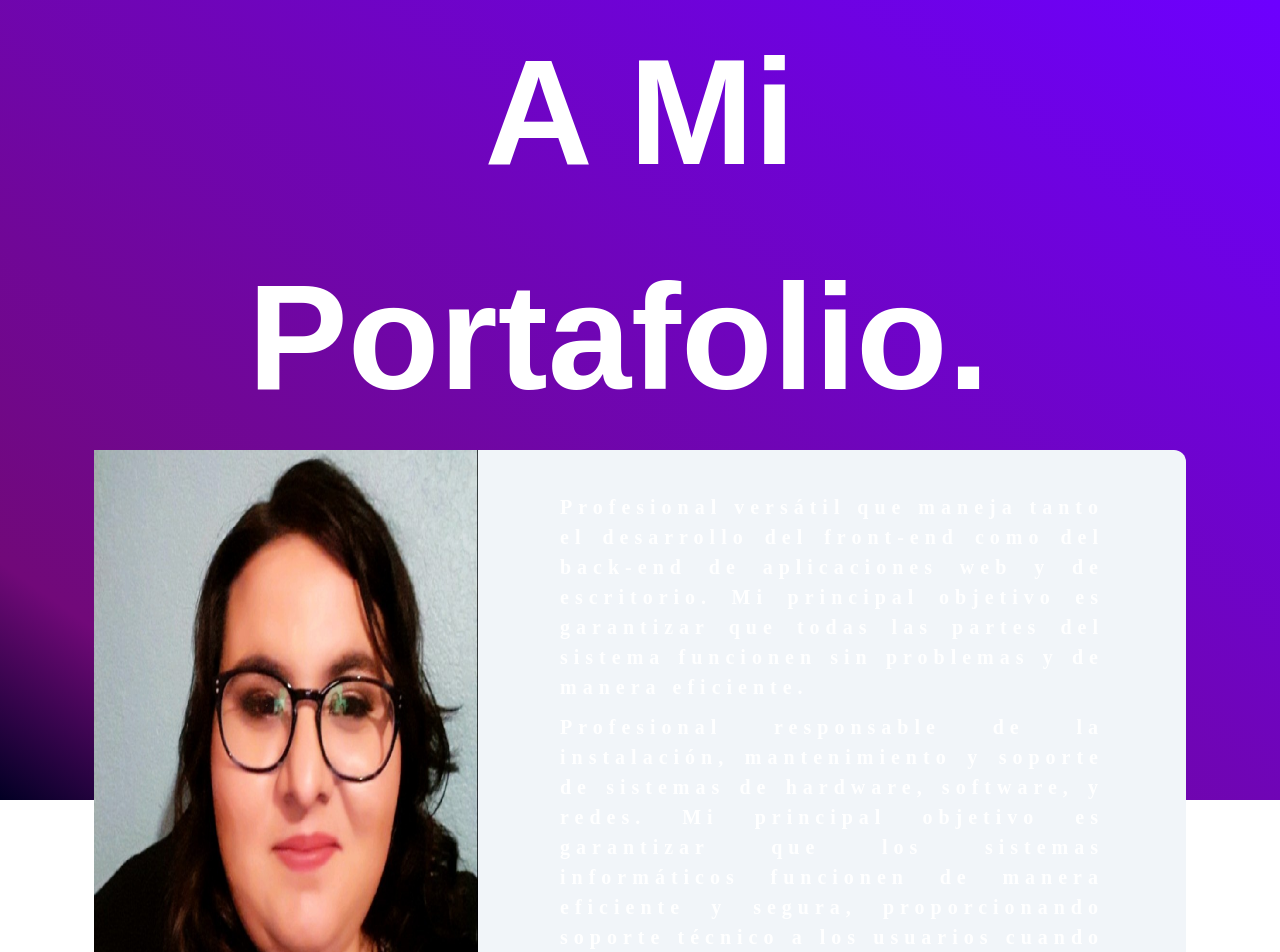
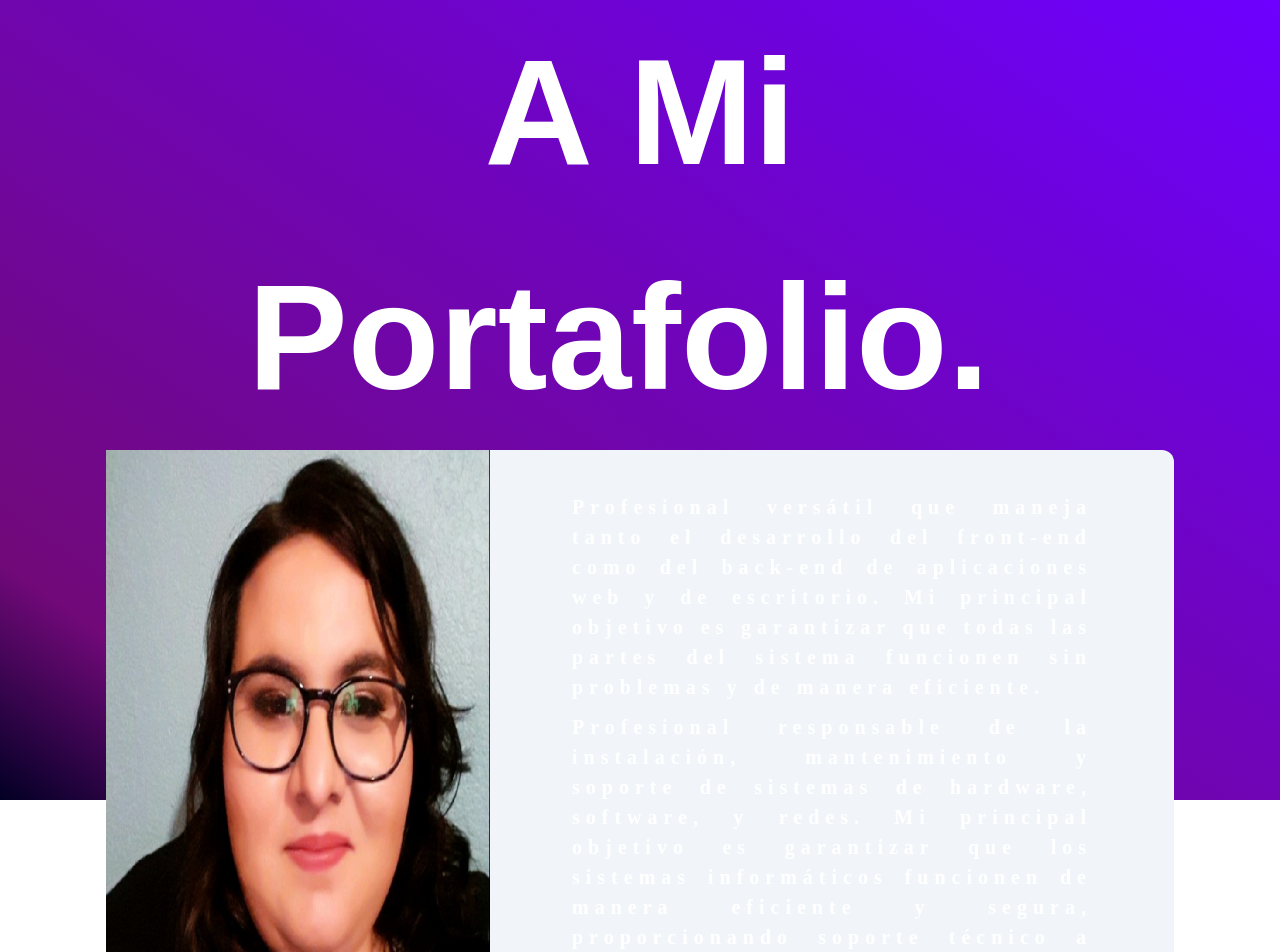
Before and after one commit to kprieto/mi-portafolio, a React (Create React App) app: page / in a window 1280 px wide. Shown: the top 952 px of the page. Built offline with nearby package versions, Linux system fonts and the light colour scheme.

Commit message:
tercer commit

```diff
--- a/src/components/portada.jsx
+++ b/src/components/portada.jsx
@@ -28,7 +28,7 @@ function Portada({ showDiv, setShowDiv }) {
             </div>
 
             {showDiv && ( // Conditionally render div based on state
-                <div className="perfil">
+                <div className="container">
                     <figure className="md:flex bg-slate-100 rounded-xl p-8 md:p-0 dark:bg-slate-800">
                         <img className="w-45 h-24 md:w-50 md:h-auto" src={foto} alt="" width="384" height="512"/>
                         <div className="pt-6 md:p-8 text-center md:text-left space-y-4">
```
Also changed, not shown: 7 other files (tests, documents, lock files or other folders).
